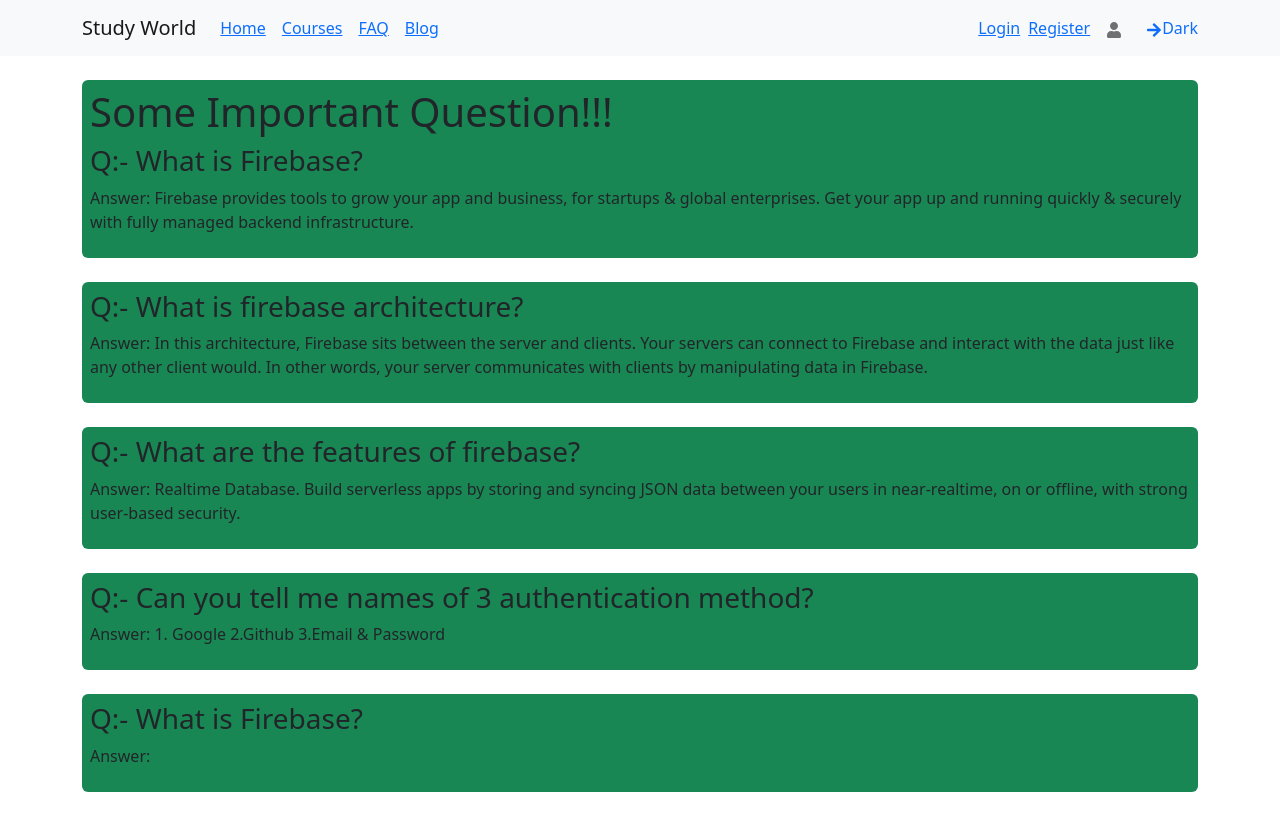
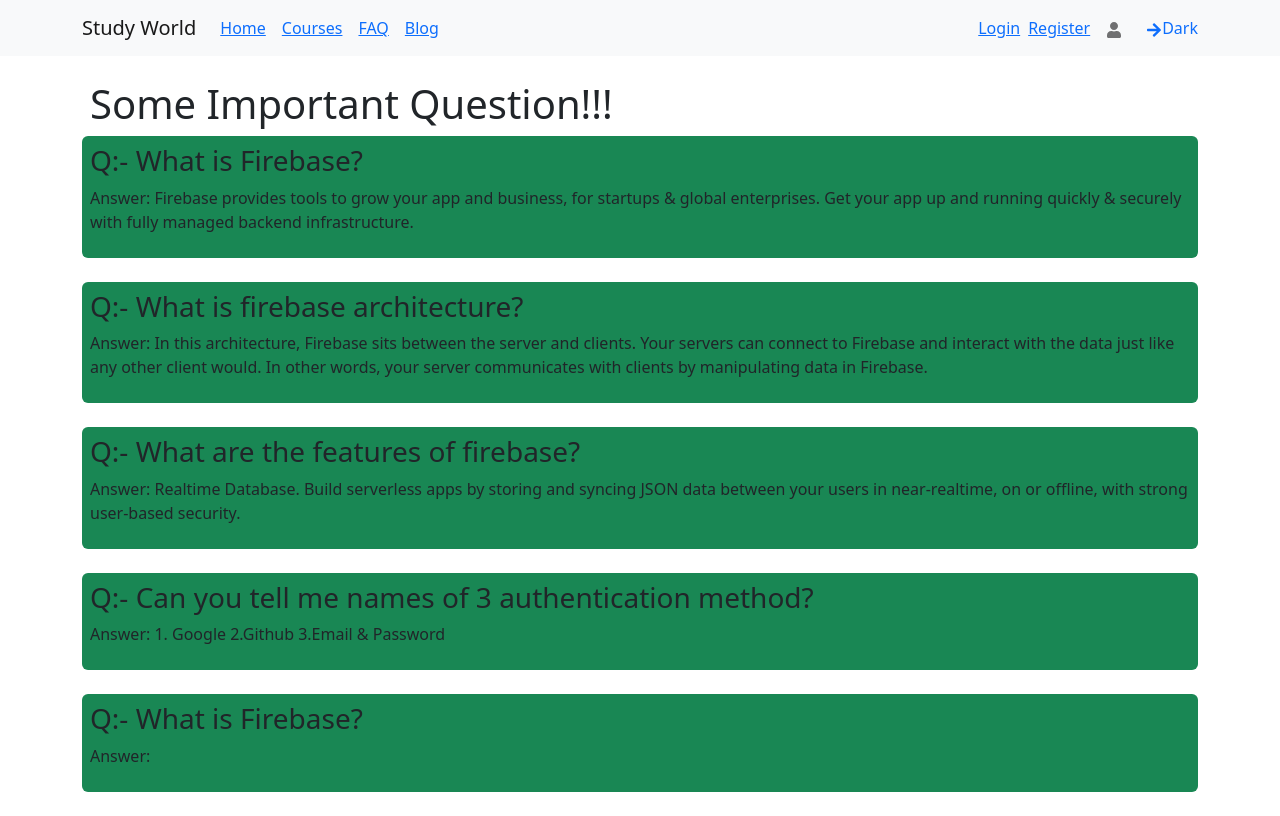
Before and after one commit to Nadim44/study-client-repo-10, a React (Create React App) app: page /faq in a window 1280 px wide. Built offline with nearby package versions, Linux system fonts and the light colour scheme; no server answers.

Commit message:
something change and final commit

```diff
--- a/src/components/FAQ.js
+++ b/src/components/FAQ.js
@@ -7,8 +7,9 @@
         <div>
             <Header></Header>
             <Container>
+                <h1 className='m-2'>Some Important Question!!!</h1>
+                <div>
                     <div className='bg-success p-2 rounded mb-4'>
-                    <h1>Some Important Question!!!</h1>
                         <h3>
                             Q:- What is Firebase?
                         </h3>
@@ -38,6 +39,7 @@
                         </h3>
                         <p>Answer: <span></span></p>
                     </div>
+                </div>
             </Container>
         </div>
     );
```
Lines whose indentation alone changed are shown as unchanged.
